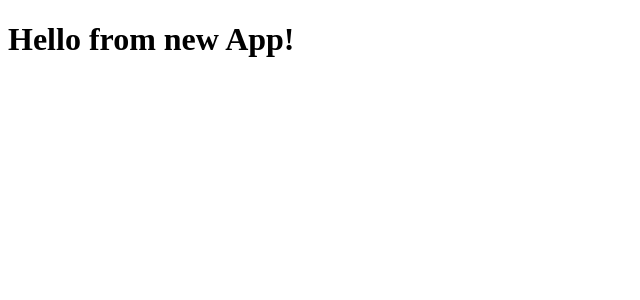
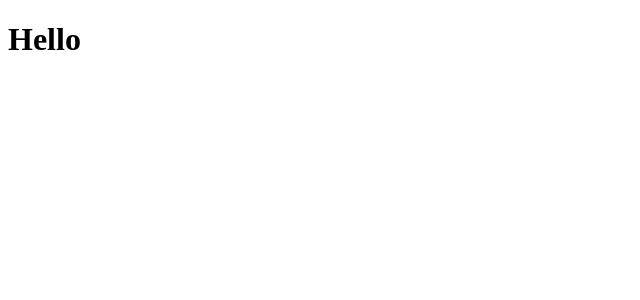
Before and after one commit to alexohotnikov/weather-app, a React app: page / in a window 1280 px wide. Shown: the top 300 px of the page, without its empty margins (0-640 px from the left). Built offline with nearby package versions, Linux system fonts and the light colour scheme.

Commit message:
prettier and eslint added. added simple route and components.

```diff
--- a/src/app/App.tsx
+++ b/src/app/App.tsx
@@ -1,7 +1,20 @@
 import React from 'react';
+import { BrowserRouter as Router, Route, Switch } from 'react-router-dom';
 
-const App: React.FC = () => {
-    return <h1>Hello from new App!</h1>
-}
+import WeatherPage from '../pages/Weather';
+import WelcomePage from '../pages/Welcome';
+
+const App: React.FC = () => (
+  <Router>
+    <Switch>
+      <Route exact path="/">
+        <WelcomePage />
+      </Route>
+      <Route exact path="/weather">
+        <WeatherPage />
+      </Route>
+    </Switch>
+  </Router>
+);
 
 export default App;
--- /dev/null
+++ b/src/pages/Weather/WeatherPage.tsx
@@ -0,0 +1,5 @@
+import React from 'react';
+
+const WeatherPage = () => <h1> Hello, Weather page</h1>;
+
+export default WeatherPage;
--- /dev/null
+++ b/src/pages/Weather/index.ts
@@ -0,0 +1,3 @@
+import WeatherPage from './WeatherPage';
+
+export default WeatherPage;
--- /dev/null
+++ b/src/pages/Welcome/WelcomePage.tsx
@@ -0,0 +1,5 @@
+import React from 'react';
+
+const WelcomePage = () => <h1> Hello </h1>;
+
+export default WelcomePage;
--- /dev/null
+++ b/src/pages/Welcome/index.ts
@@ -0,0 +1,3 @@
+import WelcomePage from './WelcomePage';
+
+export default WelcomePage;
```
Also changed, not shown: package.json (+16 -4 lines), .eslintrc.js (deleted), .eslintrc.json (added), 1 other file (tests, documents, lock files or other folders).
